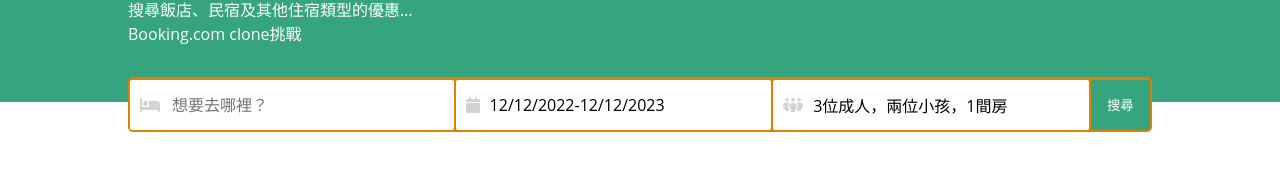
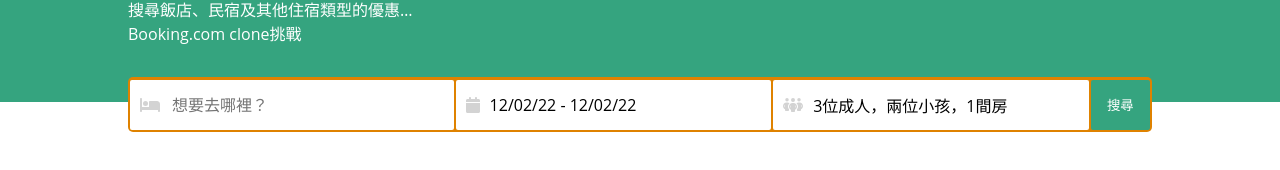
Before and after one commit to VincentLin0619/react-vint-app, a React (Create React App) app: page / in a window 1280 px wide. Shown: the part 238-408 px from the top of the page. Built offline with nearby package versions, Linux system fonts and the light colour scheme.

Commit message:
npm i react-date-range import format from 'date-fns/format';（讓日期能以區間方式呈現） {format(dates[0].startDate, "MM/dd/yy")} -           {format(dates[0].endDate, "MM/dd/yy")}

```diff
--- a/package.json
+++ b/package.json
@@ -10,6 +10,7 @@
     "@testing-library/user-event": "^13.5.0",
     "node-sass": "^8.0.0",
     "react": "^18.2.0",
+    "react-date-range": "^1.4.0",
     "react-dom": "^18.2.0",
     "react-scripts": "^5.0.1",
     "web-vitals": "^2.1.4"
--- a/src/components/NavBar/SearchBar.jsx
+++ b/src/components/NavBar/SearchBar.jsx
@@ -7,9 +7,16 @@
 import { FontAwesomeIcon } from "@fortawesome/react-fontawesome";
 import "./SearchBar.scss";
 import { useState } from "react";
+import "react-date-range/dist/styles.css"; // main css file
+import "react-date-range/dist/theme/default.css"; // theme css file
+import { DateRange } from "react-date-range";
+import * as locales from "react-date-range/dist/locale";
+import format from "date-fns/format";
 
 export const SearchBar = () => {
-  const [destination, setDestination] = useState("");
+  const [dates, setDates] = useState([
+    { startDate: new Date(), endDate: new Date(), key: "selection" },
+  ]);
   const [openCalendar, setOpenCalendar] = useState(false);
   return (
     <div className="headerSearchBar">
@@ -22,17 +29,37 @@
         />
       </div>
       <div className="searchBarItem">
-        <FontAwesomeIcon icon={faCalendar} />
-        <span className="searchText">12/12/2022-12/12/2023</span>
-      </div>
-      <div className="searchBarItem">
-        <FontAwesomeIcon icon={faPeopleGroup} />
+        <FontAwesomeIcon
+          icon={faCalendar}
+          onClick={() => setOpenCalendar(!openCalendar)}
+        />
+        {/* {openCalendar ? false : <DateRange />} */}
+        {openCalendar && (
+          <DateRange
+            editableDateInputs={true} //可以讓日期被選取並輸入等等的
+            onChange={(item) => setDates([item.selection])}
+            //onChange把紀錄到的改動都紀錄到state date 裡面我們暫存器就會有選好的日期範圍，等於是輸入到暫存器
+            //item.selection的概念就是讓他選擇上傳到key=selection的部分，因為
+            moveRangeOnFirstSelection={false}
+            className="calendar" //並記得classname scss styling導入
+            minDate={new Date()}
+            ranges={dates} //可以選範圍並範圍更改會re-render useState的date等於這是個抓取date範圍並顯示在日曆上，等於是從暫存器輸入到日曆顯示上面
+            locale={locales["zhTW"]}
+            //最後這邊就是語言版本使用繁體中文zhTW概念
+            //就可以用到上面的import * as locales from 'react-date-range/dist/locale';
+          />
+        )}
         <span
           className="searchText"
           onClick={() => setOpenCalendar(!openCalendar)}
         >
-          3位成人，兩位小孩，1間房
+          {format(dates[0].startDate, "MM/dd/yy")} -{" "}
+          {format(dates[0].endDate, "MM/dd/yy")}
         </span>
+      </div>
+      <div className="searchBarItem">
+        <FontAwesomeIcon icon={faPeopleGroup} />
+        <span className="searchText">3位成人，兩位小孩，1間房</span>
       </div>
       <button className="searchBarBtn">搜尋</button>
     </div>
--- a/src/components/NavBar/SearchBar.scss
+++ b/src/components/NavBar/SearchBar.scss
@@ -56,3 +56,9 @@
     cursor: pointer;
   }
 }
+.calendar {
+  position: absolute; //這邊一樣用絕對定位讓他超出container往下
+  top: 56px;
+  border: 1px lightgray solid;
+  box-shadow: 0px 0px 15px lightgray;
+}
```
Also changed, not shown: 1 other file (tests, documents, lock files or other folders).
